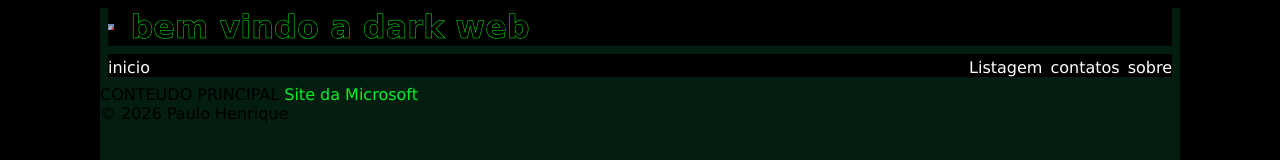
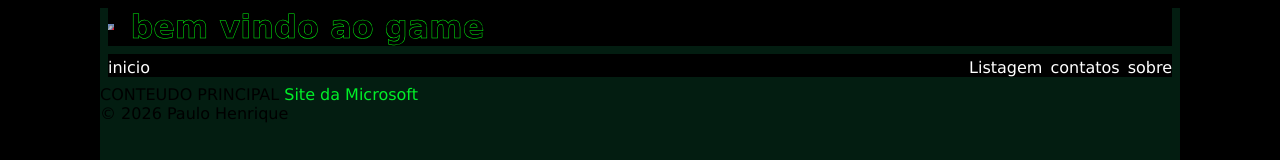
Before and after one commit to paulohenry-sd/experimento1xpx, a plain HTML site: page index.html in a window 1280 px wide. Shown: the top 160 px of the page. Drawn offline with Linux system fonts and the light colour scheme.

Commit message:
Update index.html

```diff
--- a/index.html
+++ b/index.html
@@ -21,7 +21,7 @@
                 <img src="img/logotipo.png" alt="Logotipo de Olá mundo!">
             </a>
             <a href="index.html">
-                <h1>bem vindo a dark web</h1>
+                <h1>bem vindo ao game</h1>
             </a>
 
         </header>
```
